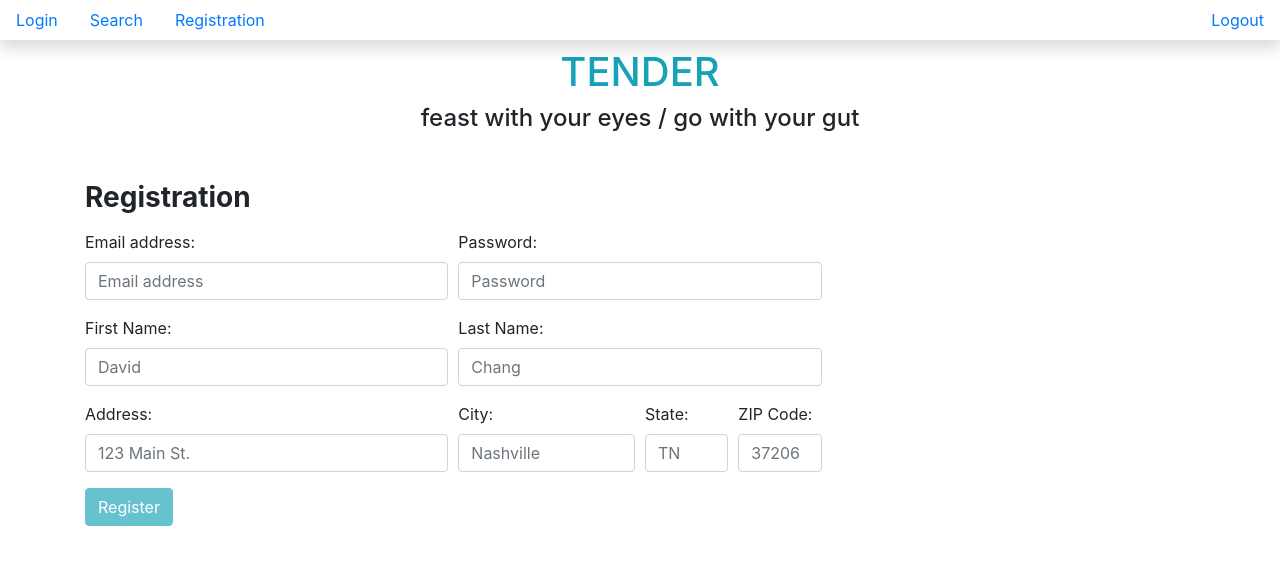
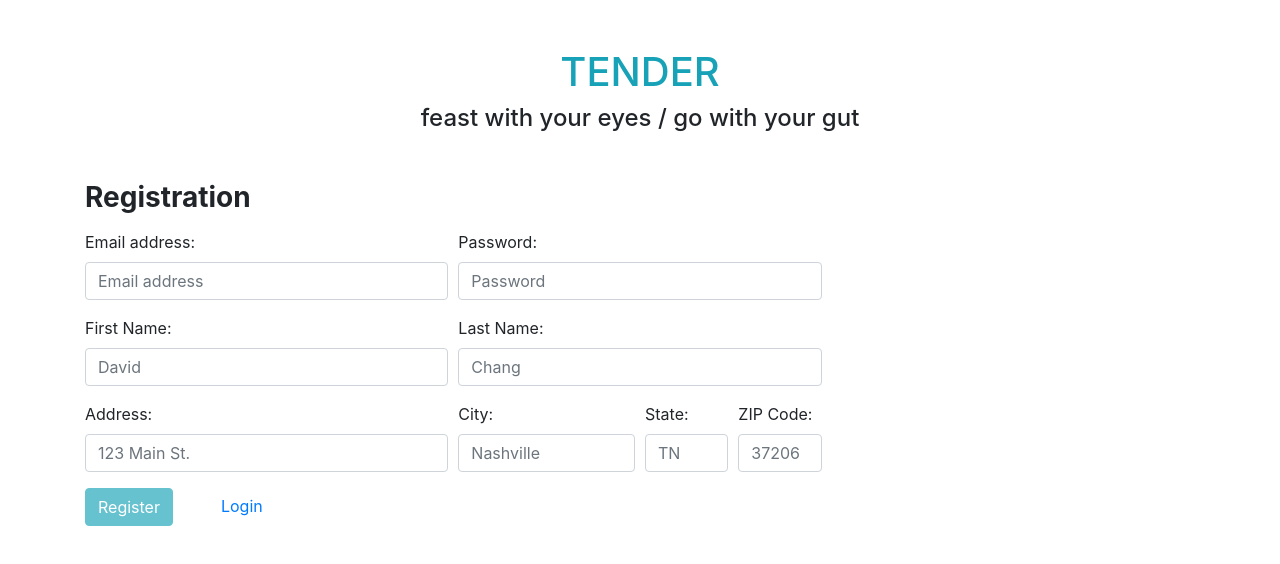
Before and after one commit to farrellkat/Chewsy.net, a React (Create React App) app: page /registration in a window 1280 px wide. Shown: the top 564 px of the page. Built offline with nearby package versions, Linux system fonts and the light colour scheme; no server answers.

Commit message:
nav only shows on login

```diff
--- a/src/App.js
+++ b/src/App.js
@@ -5,10 +5,14 @@ import NavBar from "./components/NavBar";
 import Header from "./components/Header";
 
 class App extends Component {
+
+  isAuthenticated = () => (sessionStorage.getItem("credentials") !== null || localStorage.getItem("credentials") !== null)
+
   render() {
+    let navHeader = this.isAuthenticated() ? <NavBar /> : '';
     return (
       <React.Fragment>
-        <NavBar />
+        {navHeader}
         <Header />
         <ApplicationViews />
       </React.Fragment>
--- a/src/components/NavBar.js
+++ b/src/components/NavBar.js
@@ -13,13 +13,7 @@ class NavBar extends Component {
             <nav className="navbar navbar-light fixed-top light-blue flex-md-nowrap p-0 shadow">
                 <ul className="nav nav-pills">
                     <li className="nav-item">
-                        <Link className="nav-link" to="/login">Login</Link>
-                    </li>
-                    <li className="nav-item">
                         <Link className="nav-link" to="/search">Search</Link>
-                    </li>
-                    <li className="nav-item">
-                        <Link className="nav-link" to="/registration">Registration</Link>
                     </li>
                 </ul>
                 <ul className="nav nav-pills">
--- a/src/components/authentication/Registration.js
+++ b/src/components/authentication/Registration.js
@@ -1,5 +1,6 @@
 import React, { Component } from "react"
 import UserManager from "../../modules/UserManager"
+import { Link } from "react-router-dom"
 
 function validate(email, password, firstName, lastName, address, city, state, zipCode) {
     // true means invalid, so our conditions got reversed
@@ -193,6 +194,7 @@ export default class Registration extends Component {
                             onClick={this.handleRegister}>
                             Register
                 </button>
+                <Link className="ml-5" to="/login">Login</Link>
                 </div>
             </form>
         )
```
